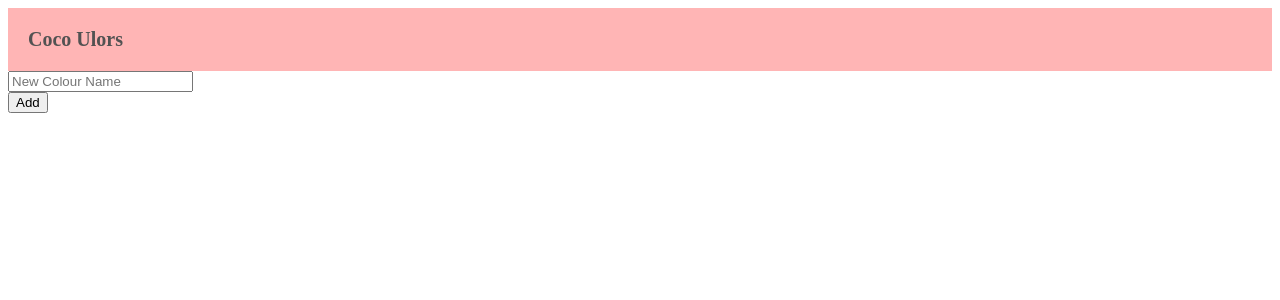
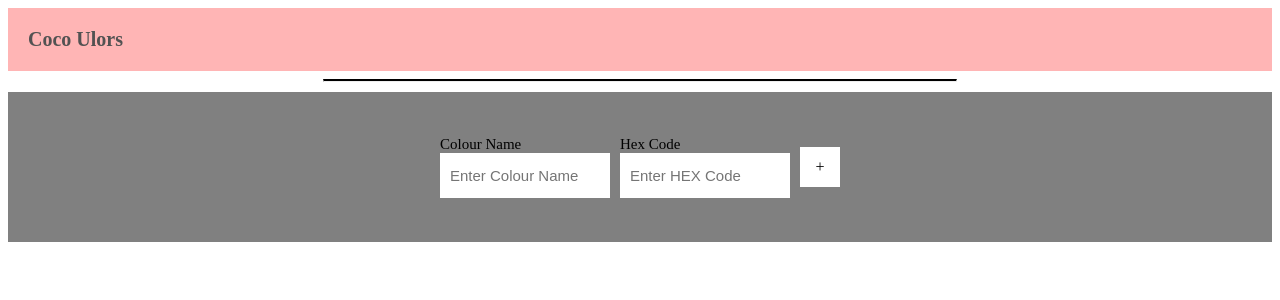
Before and after one commit to jameslevine/colourpops, a React (Create React App) app: page / in a window 1280 px wide. Shown: the top 300 px of the page. Built offline with nearby package versions, Linux system fonts and the light colour scheme.

Commit message:
CP-10: Create Components For Adding Entries - Add simple test to check component renders - Create input components with labels to ensure accessibility - Create simple styling which can be added to later. - Create storybook story for component

```diff
--- a/src/App.tsx
+++ b/src/App.tsx
@@ -1,12 +1,12 @@
 import React from "react";
-import ColourInput from "./components/ColourInput/ColourInput";
 import Header from "./components/Header/Header";
+import AddColourForm from "./components/AddColourForm/AddColourForm";
 
 function App(): JSX.Element {
   return (
     <>
       <Header />
-      <ColourInput />
+      <AddColourForm />
     </>
   );
 }
--- /dev/null
+++ b/src/components/AddColourForm/AddColourForm.tsx
@@ -0,0 +1,65 @@
+import React from "react";
+import styled from "styled-components";
+
+const AddColourForm = () => {
+  return (
+    <>
+      <StyledRule />
+      <Container>
+        <InputContainer>
+          <StyledLabel htmlFor="colour-name">Colour Name</StyledLabel>
+          <StyledInput placeholder="Enter Colour Name" id="colour-name" />
+        </InputContainer>
+        <InputContainer>
+          <StyledLabel htmlFor="hex-name">Hex Code</StyledLabel>
+          <StyledInput placeholder="Enter HEX Code" id="colour-name" />
+        </InputContainer>
+        <StyledButton>+</StyledButton>
+      </Container>
+    </>
+  );
+};
+
+export default AddColourForm;
+
+const Container = styled.div`
+  display: flex;
+  justify-content: center;
+  align-items: center;
+  margin-top: 10px;
+  width: 100%;
+  height: 150px;
+  background-color: grey;
+`;
+
+const InputContainer = styled.div`
+  display: flex;
+  flex-direction: column;
+`;
+
+const StyledLabel = styled.label`
+  font-size: 15px;
+`;
+
+const StyledRule = styled.hr`
+  width: 50%;
+  border-top: 2px solid black;
+`;
+
+const StyledInput = styled.input`
+  width: 150px;
+  height: 25px;
+  margin-right: 10px;
+  padding: 10px;
+  font-size: 15px;
+  border: 0;
+`;
+
+const StyledButton = styled.div`
+  display: flex;
+  justify-content: center;
+  align-items: center;
+  width: 40px;
+  height: 40px;
+  background-color: white;
+`;
```
Also changed, not shown: 2 other files (tests, documents, lock files or other folders).
